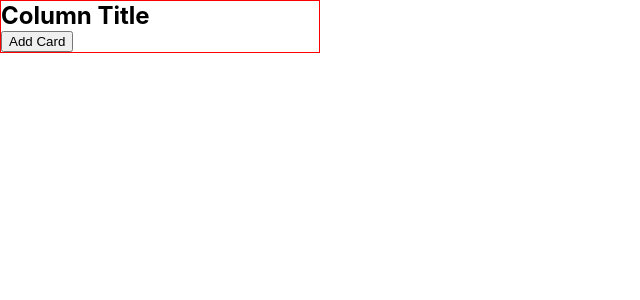
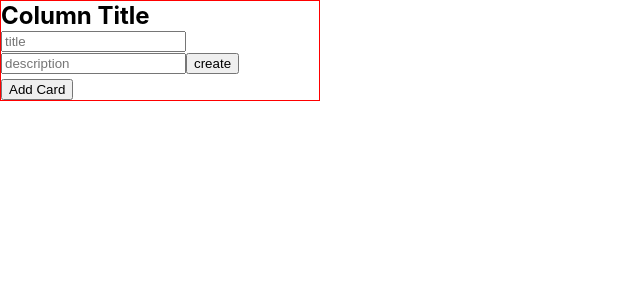
Before and after one commit to KiraTeresa/trello-clone, a React (Create React App) app: page / in a window 1280 px wide. Shown: the top 300 px of the page, without its empty margins (0-640 px from the left). Built offline with nearby package versions, Linux system fonts and the light colour scheme.

Commit message:
Feat: form to add a card with individual data

```diff
--- a/src/components/Card/CardForm.jsx
+++ b/src/components/Card/CardForm.jsx
@@ -1,19 +1,25 @@
 import { useState } from 'react'
 
-export default function CardForm({ props }) {
+export default function CardForm({ cards, setCards }) {
     const [data, setData] = useState({ title: "", description: "" })
+    // console.log("CardForm Props: ", addNewCard)
 
     function handleChange(e) {
-        console.log("E: ", e)
         const { name, value } = e.target
 
         setData({ ...data, [name]: value })
     }
 
-    console.log("Data: ", data)
+    function handleSubmit(e) {
+        e.preventDefault()
+        setCards([...cards, data])
+        setData({ title: "", description: "" })
+    }
+
+    // console.log("Data: ", data)
 
     return (
-        <form className="card-form">
+        <form className="card-form" onSubmit={handleSubmit}>
             <input type="text" name="title" onChange={handleChange} placeholder="title" value={data.title}></input>
             <input type="text" name="description" onChange={handleChange} placeholder="description" value={data.description}></input>
             <button type="submit">create</button>
--- a/src/components/Collumn/Collumn.jsx
+++ b/src/components/Collumn/Collumn.jsx
@@ -5,23 +5,26 @@ import { useEffect, useState } from 'react'
 
 export default function Collumn() {
     const [cards, setCards] = useState([])
-    const [cardForm, setCardForm] = useState(false)
+    const [cardForm, setCardForm] = useState(true)
+    const [newData, setNewData] = useState(undefined)
 
     useEffect(() => {
         console.log("rendering")
-    }, [cards, cardForm])
+    }, [cards, newData])
 
-    function addCard() {
+    const addCard = (d) => {
         console.log('Button clicked')
-        setCards([...cards, { title: `card ${cards.length + 1}`, description: "a description" }])
+        setNewData(d)
+        // setCards([...cards, { title: `card ${cards.length + 1}`, description: "a description" }])
     }
 
     function showCardForm() {
         setCardForm(!cardForm)
     }
 
-    console.log("Cards: ", cards)
-    console.log("CardForm: ", cardForm)
+    // console.log("Cards: ", cards)
+    // console.log("CardForm: ", cardForm)
+    console.log("New data: ", newData)
 
     return (
         <div className="collumn">
@@ -29,7 +32,7 @@ export default function Collumn() {
             {cards.map((card, index) => {
                 return <Card key={index} props={card} />
             })}
-            {cardForm ? <CardForm props={setCards} /> : ""}
+            {cardForm ? <CardForm cards={cards} setCards={setCards} /> : ""}
             <button onClick={showCardForm}>Add Card</button>
         </div>
     )
```
